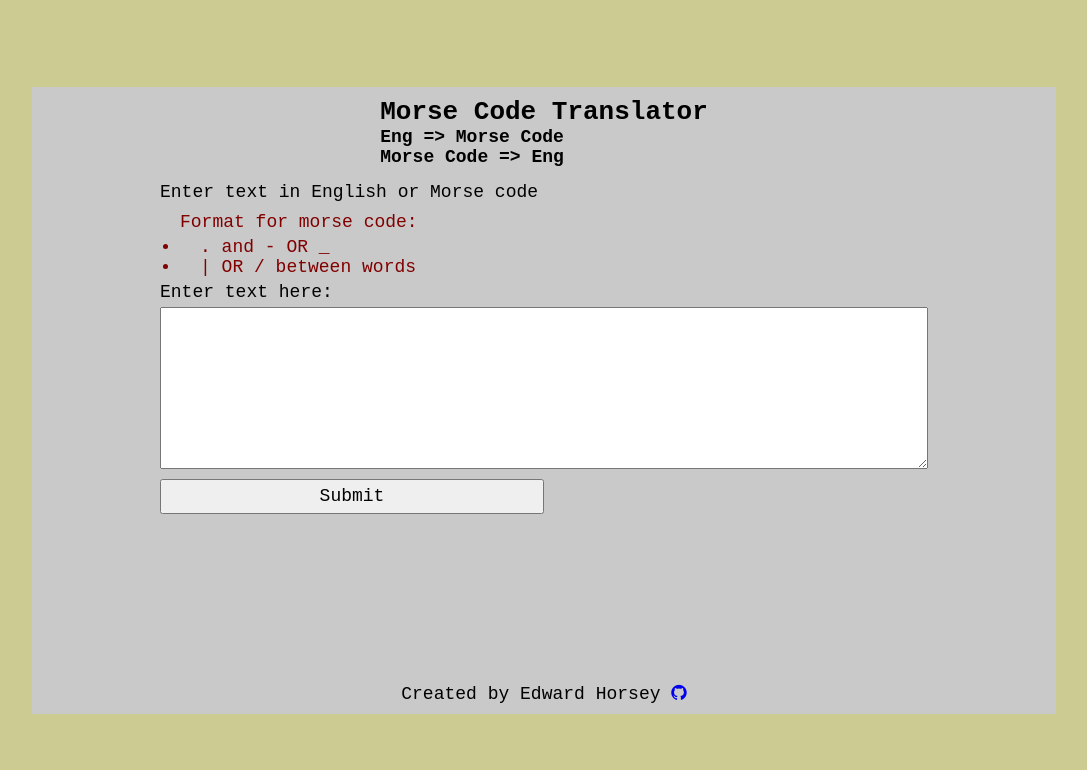
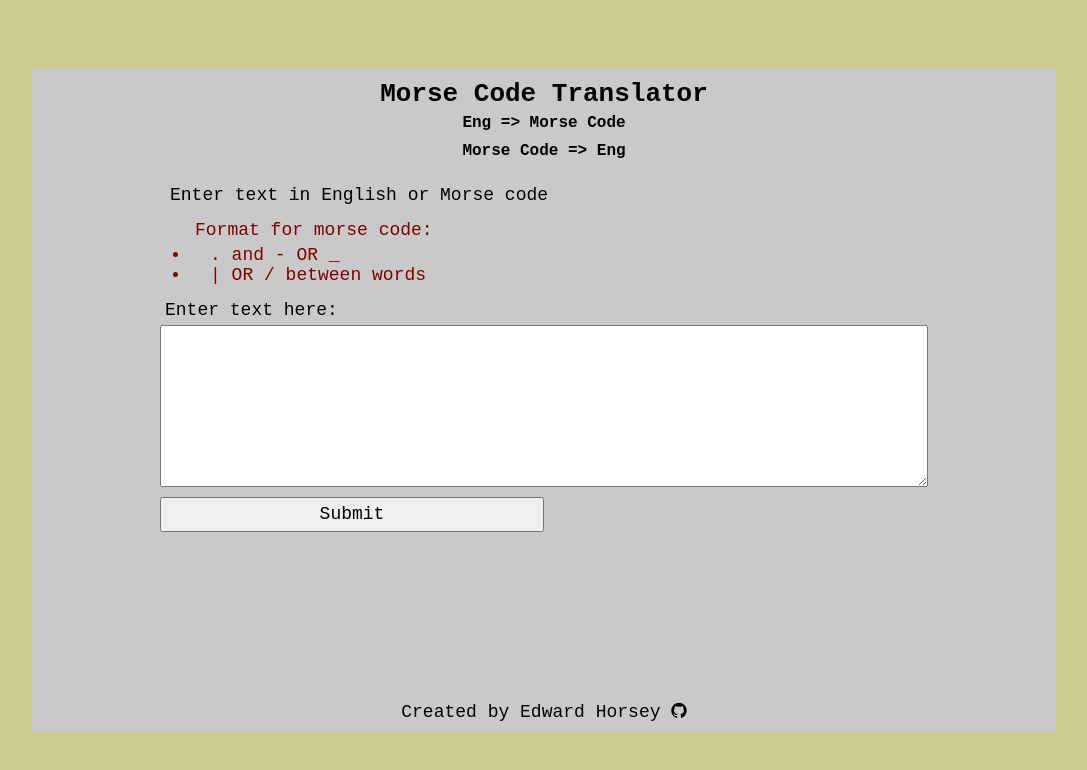
Before and after one commit to edwardhorsey/morse-code-generator, a plain HTML site: page index.html in a window 1280 px wide. Shown: the whole page, without its empty margins (96-1183 px from the left). Drawn offline with Linux system fonts and the light colour scheme.

Commit message:
add a few styles

```diff
--- a/index.html
+++ b/index.html
@@ -12,19 +12,24 @@
   <main>
 
     <header>
-    <h1>Morse Code Translator</h1>
-    <h4>Eng => Morse Code<br>Morse Code => Eng</h4>
+      <h1>Morse Code Translator</h1>
+      <div class="subtitles">
+        <h4>Eng => Morse Code</h4>
+        <h4>Morse Code => Eng</h4>
+      </div>
     </header>
 
     <section class="input-section">
+      <div>
       <p>Enter text in English or Morse code</p>
-      <div>
+      <div class="format">
         <p>Format for morse code:</p>
         <ul>
-        <li> . and - OR _</li>
-        <li>| OR / between words</li>
-      </ul>
+          <li> . and - OR _</li>
+          <li>| OR / between words</li>
+        </ul>
       </div>
+    </div>
       <p>Enter text here:</p>
       <textarea name="" id="input-in" cols="30" rows="7"></textarea>
       <input type="button" value="Submit" id="submit-button" class="btn">
--- a/style.scss
+++ b/style.scss
@@ -17,7 +17,7 @@ body {
   main {
     display: flex;
     flex-direction: column;
-    justify-content: center;
+    justify-content: space-evenly;
     margin: 0 auto;
     width: 80%;
     background-color: rgb(201, 201, 201);
@@ -26,11 +26,19 @@ body {
       margin: 0 auto;
       padding: 10px;
       h1 {
-        font-size: 18px;
+        font-size: 20px;
+        text-align: center;
       }
+      div {
+        display: flex;
+        flex-wrap: wrap;
+        flex-direction: column;
+        text-align: center;
 
-      h4  {
-        font-size: 16px;
+        h4  {
+          font-size: 16px;
+          padding: 5px;
+        }
       }
     }
     section {
@@ -43,7 +51,8 @@ body {
       white-space: normal;
 
       p {
-        padding: 5px 0px;
+        padding: 5px;
+        white-space: normal;
       }
 
       input.btn {
@@ -60,14 +69,19 @@ body {
         text-align: left;
 
         div {
-          display:block;
+          display: inline-block;
           white-space: nowrap;
+          width: fit-content;
+          padding: 5px;
           margin: 0;
           list-style-type: disc;
           font-size: 12px;
-          color: maroon;
           font-size: 0.9em;
           height: fit-content;
+
+          &.format {
+          color: maroon;
+          }
 
         ul {
 
@@ -94,7 +108,7 @@ body {
         margin: 0 auto;
 
       a {
-
+        color:black;
         &:visited {
           color:black;
         }
@@ -131,7 +145,9 @@ body {
         &.input-section {
 
           div {
-            text-indent: 20px;
+            &.format {
+              text-indent: 20px;
+            }
           }
         }
       }
```
Also changed, not shown: style.css, 1 other file.
